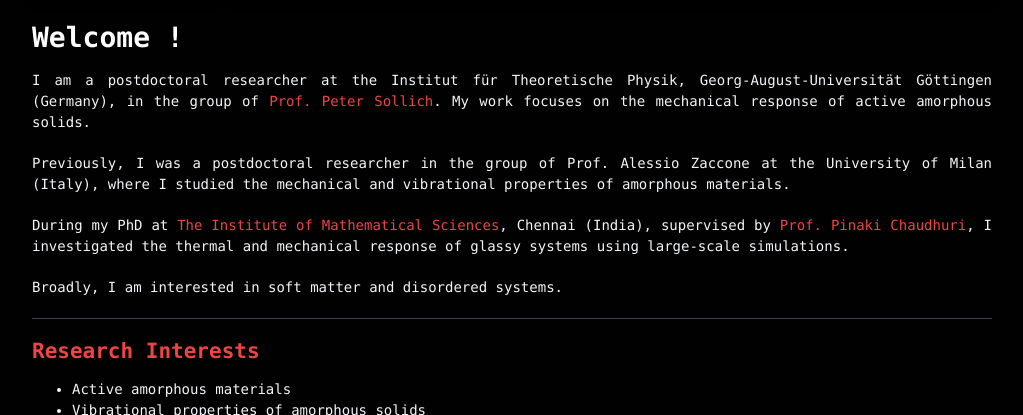
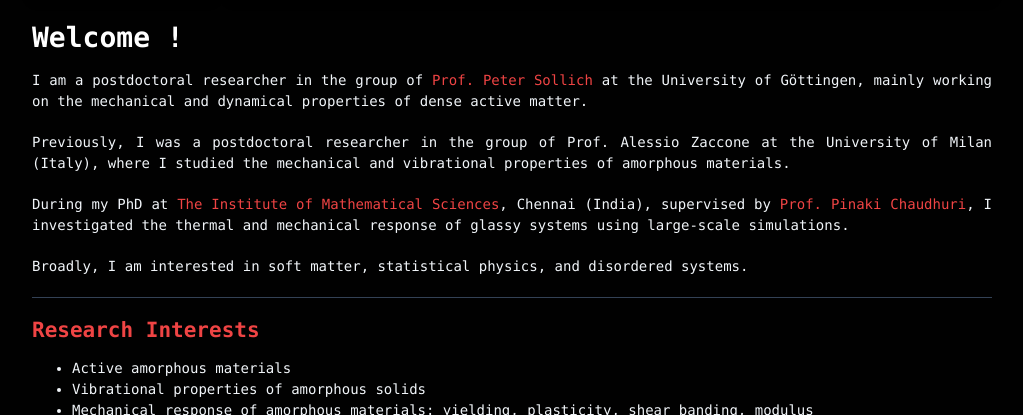
Before and after one commit to vinayphys/vinayphys.github.io, a Jekyll site: the page built from index.md, in a window 1280 px wide and 900 px high, cut to the strip 485-900 px from the top of the window. Shown: the whole strip, without its empty margins (128-1151 px from the left). Built offline with Jekyll 4.4.1, drawn with Linux system fonts in a browser that asks for light colours; our own code applies the rules of GitHub Pages for plain Markdown files; a style sheet for code colours, icons or effects is not loaded.

Commit message:
Update index.md

```diff
--- a/index.md
+++ b/index.md
@@ -1,12 +1,12 @@
 # Welcome !
 
-I am a postdoctoral researcher at the Institut für Theoretische Physik, Georg-August-Universität Göttingen (Germany), in the group of <a href="https://www.uni-goettingen.de/en/588919.html" target="_blank">Prof. Peter Sollich</a>. My work focuses on the mechanical response of active amorphous solids.
+I am a postdoctoral researcher in the group of <a href="https://www.uni-goettingen.de/en/588919.html" target="_blank">Prof. Peter Sollich</a> at the University of Göttingen, mainly working on the mechanical and dynamical properties of dense active matter.
 
 Previously, I was a postdoctoral researcher in the group of Prof. Alessio Zaccone at the University of Milan (Italy), where I studied the mechanical and vibrational properties of amorphous materials.
 
 During my PhD at <a href="https://www.imsc.res.in" target="_blank">The Institute of Mathematical Sciences</a>, Chennai (India), supervised by <a href="https://www.imsc.res.in/pinaki_chaudhuri" target="_blank">Prof. Pinaki Chaudhuri</a>, I investigated the thermal and mechanical response of glassy systems using large-scale simulations.
 
-Broadly, I am interested in soft matter and disordered systems.
+Broadly, I am interested in soft matter, statistical physics, and disordered systems.
 
 ---
 
```
